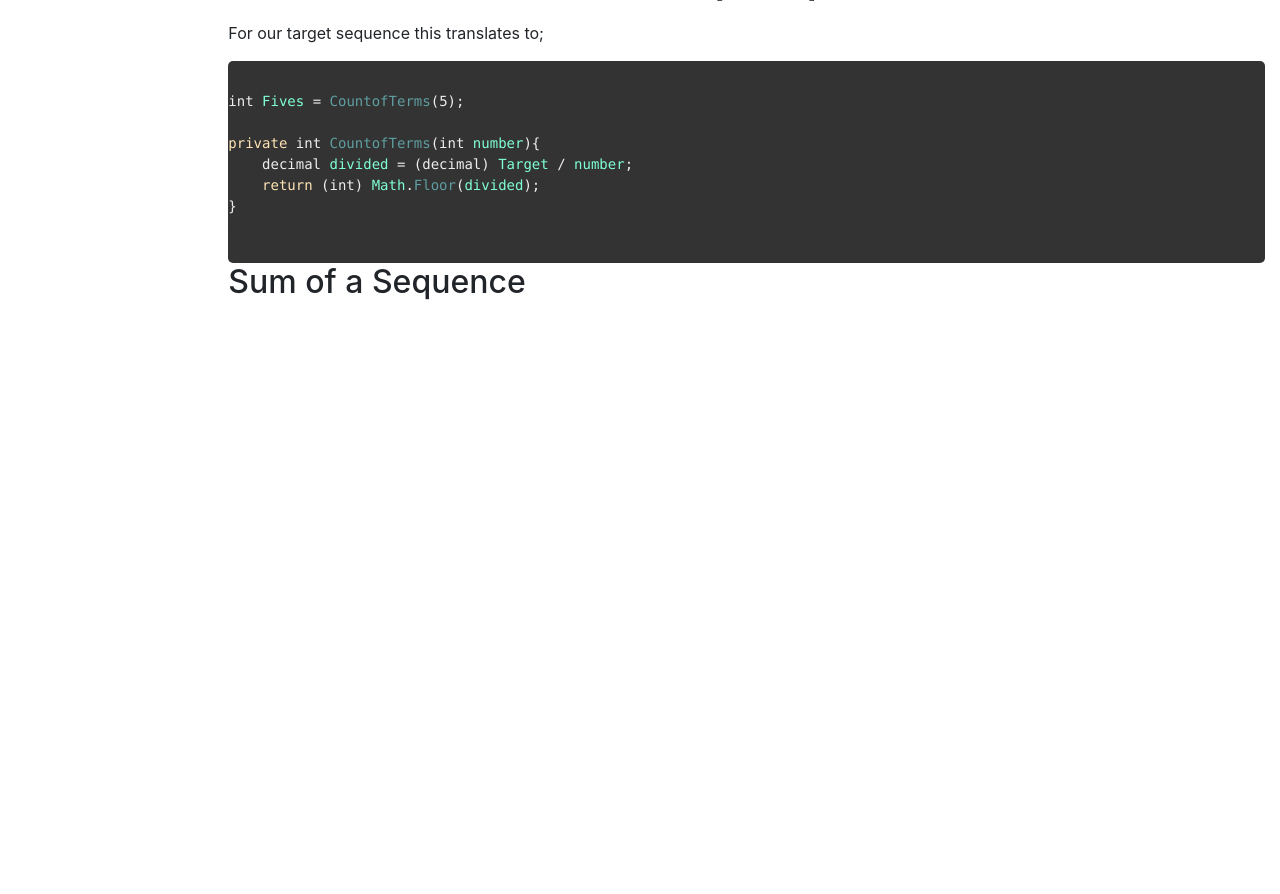
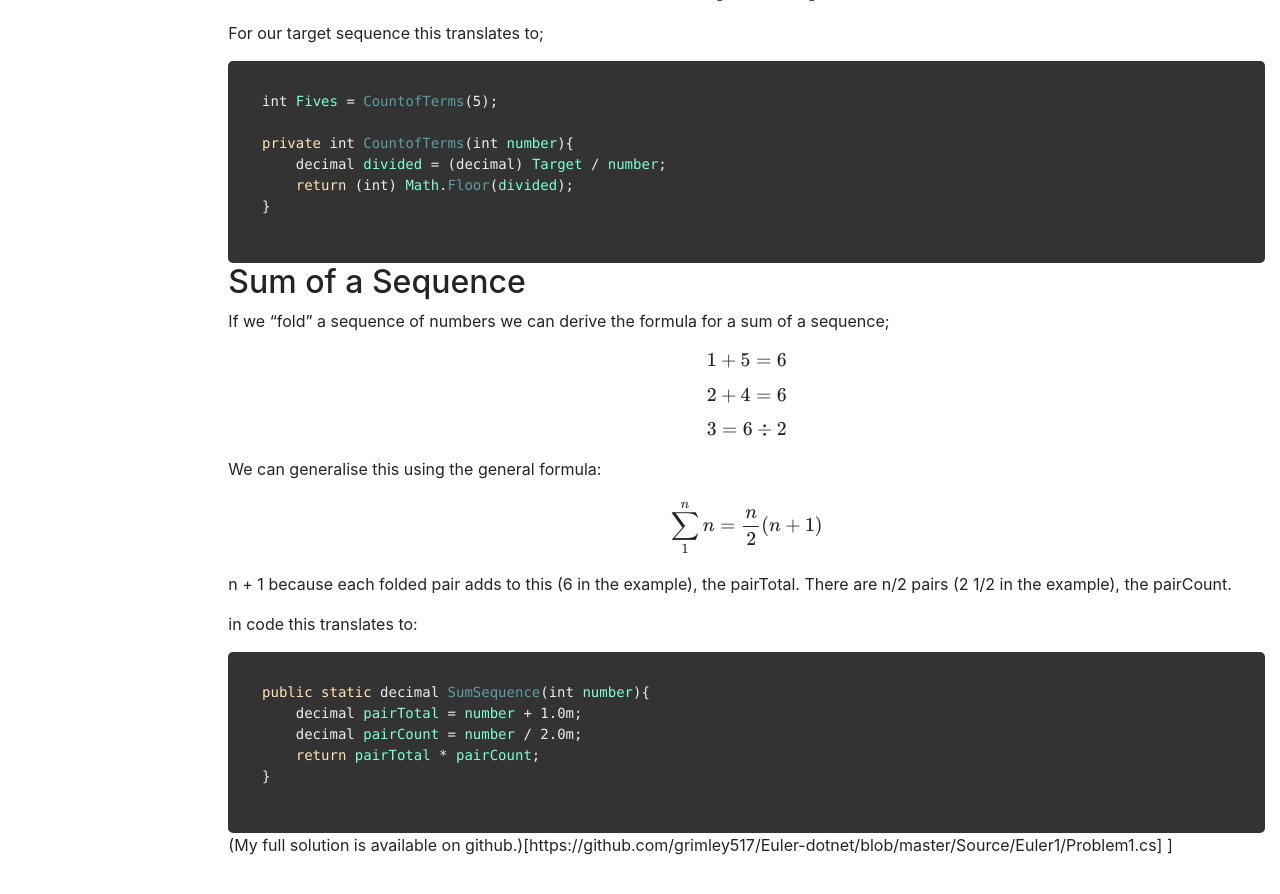
Before and after one commit to grimley517/Euler-dotnet, a Jekyll site: the page built from docs/_posts/2019-02-22-Problem-1-multiples-and-sequences.md, in a window 1280 px wide and 900 px high, scrolled down 1274 px. Shown: the top 894 px of the window. Built offline with Jekyll 4.4.1, drawn with Linux system fonts in a browser that asks for light colours; formulas are drawn with MathJax 3; comment, search, counter and statistics services are not loaded; before the commit the page ends 1679 px from its top, so only the background shows below that.

Commit message:
problem written up

````diff
--- a/docs/_posts/2019-02-22-Problem-1-multiples-and-sequences.md
+++ b/docs/_posts/2019-02-22-Problem-1-multiples-and-sequences.md
@@ -58,12 +58,39 @@ $$ n = \left\lfloor target \div 5 \right\rfloor $$
 For our target sequence this translates to;
 
 ```csharp
-int Fives = CountofTerms(5);
+    int Fives = CountofTerms(5);
 
-private int CountofTerms(int number){
-    decimal divided = (decimal) Target / number;
-    return (int) Math.Floor(divided);
-}
+    private int CountofTerms(int number){
+        decimal divided = (decimal) Target / number;
+        return (int) Math.Floor(divided);
+    }
 ```
 
 ## Sum of a Sequence
+
+If we "fold" a sequence of numbers we can derive the formula for a sum of a sequence;
+
+$$ 1 + 5 = 6 $$
+
+$$ 2 + 4 = 6 $$
+
+$$ 3     = 6 \div 2 $$
+
+We can generalise this using the general formula:
+
+$$ \displaystyle\sum_{1}^{n} n = \frac{n}{2}(n+1)  $$
+
+n + 1 because each folded pair adds to this (6 in the example), the pairTotal. There are n/2 pairs (2 1/2 in the example), the pairCount.
+
+in code this translates to:
+
+```csharp
+    public static decimal SumSequence(int number){
+        decimal pairTotal = number + 1.0m;
+        decimal pairCount = number / 2.0m;
+        return pairTotal * pairCount;
+    }
+```
+
+
+ (My full solution is available on github.)[https://github.com/grimley517/Euler-dotnet/blob/master/Source/Euler1/Problem1.cs]      ]
````
Also changed, not shown: 1 other file.
